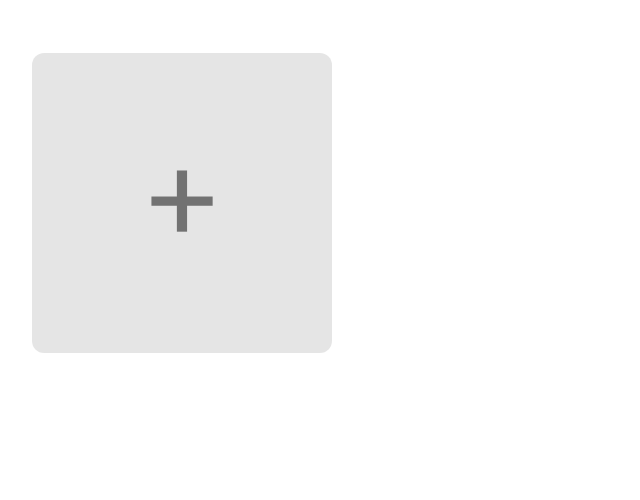
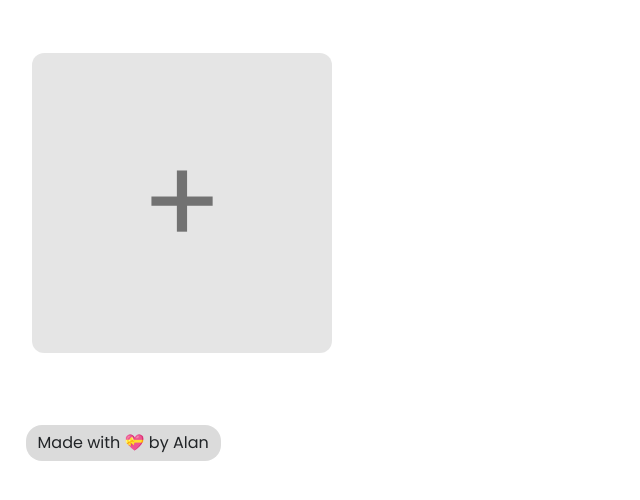
Before and after one commit to waterrmalann/sticki, a website: page index.html in a window 1280 px wide. Shown: the part 118-618 px from the top of the page, without its empty margins (0-640 px from the left). Drawn offline with Linux system fonts and the light colour scheme.

Commit message:
✍️ attribution

```diff
--- a/css/main.css
+++ b/css/main.css
@@ -88,3 +88,11 @@ body {
     display: none;
     cursor: pointer;
 }
+
+footer p {
+	background-color: rgba(14, 14, 14, 0.15);
+    color: var(--clr);
+    border-radius: 1rem;
+	padding: 0.35rem 0.75rem;
+	width: fit-content;
+}
--- a/index.html
+++ b/index.html
@@ -26,6 +26,12 @@
             <button id="addNote" type="button">+</button>
         </div>
 
+        <footer>
+            <div class="container">
+                <p>Made with 💝 by Alan</p>
+            </div>
+		</footer>
+
         <script src="js/main.js" defer></script>
     </body>
 </html>
```
